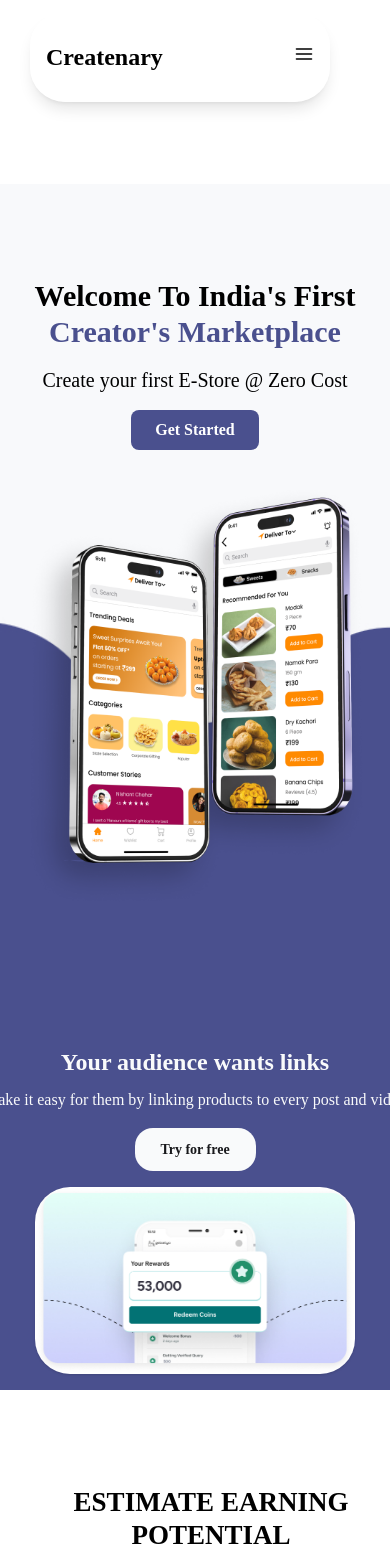
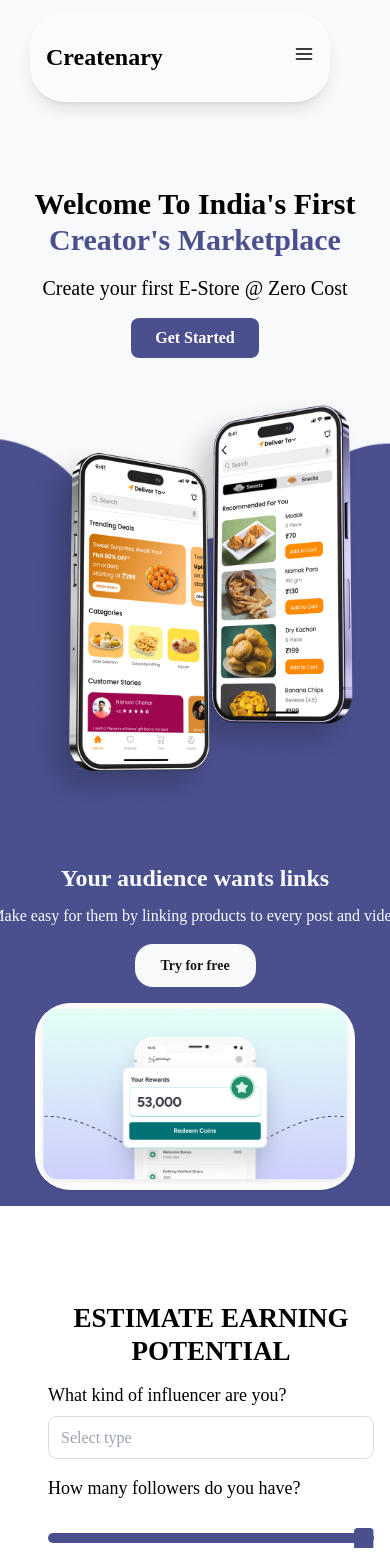
Before and after one commit to AbhiiiDev/Createnary-client, a React (Vite) app: page / in a window 390 px wide. Shown: the top 1566 px of the page. Built offline with nearby package versions, Linux system fonts and the light colour scheme; no server answers.

Commit message:
UI improvement 2

```diff
--- a/src/sections/Link.jsx
+++ b/src/sections/Link.jsx
@@ -1,56 +1,28 @@
-import React,{useState} from "react";
+import React from 'react';
+import { MdOutlineArrowBackIos } from 'react-icons/md';
 
-import { MdOutlineArrowBackIos } from "react-icons/md";
-
-
-
-
-
-const Link = () => {
-
-
-
-  const [currentIndex, setCurrentIndex] = useState(0);
-  const slides = [
-    {
-      id: 1,
-      text: "Your audience wants links",
-      subText: "Make it easy for them by linking products to every post and video",
-      image: "/path/to/your/image.png",
-    },
-    // Add more slides if needed
-  ];
-
-  const nextSlide = () => {
-    setCurrentIndex((prevIndex) => (prevIndex + 1) % slides.length);
-  };
-
-  const prevSlide = () => {
-    setCurrentIndex((prevIndex) => (prevIndex - 1 + slides.length) % slides.length);
-  };
-
-
-
-
-
-
-
-
-
+const YourComponent = () => {
   return (
-    <>
     <div className="w-full h-full p-4 md:p-10 bg-[#4A508E] flex justify-center items-center mb-4">
       <MdOutlineArrowBackIos className="hidden md:block w-12 h-12 relative text-white" />
       <div className="flex-grow flex-shrink-0 flex flex-col justify-center items-center gap-4 md:gap-[50px]">
         <div className="flex flex-col justify-center items-center gap-4 md:gap-[50px] w-full md:h-[540px]">
           <div className="flex flex-col justify-start items-center gap-2 md:gap-[15px] text-center">
-                <div className="text-gray-50 text-[24px] md:text-[40px] font-bold font-['Urbanist']">Your audience wants links</div>
-                <div className="text-gray-50 text-[16px] md:text-lg font-medium font-['Urbanist']">Make it easy for them by linking products to every post and video</div>
+            <div className="text-gray-50 text-[24px] md:text-[40px] font-bold font-['Urbanist']">
+              Your audience wants links
+            </div>
+            <div className="text-gray-50 text-[16px] md:text-lg font-medium font-['Urbanist'] break-words">
+              Make easy for them by linking products to every post and video
+            </div>
           </div>
           <div className="md:hidden w-[121px] h-[43px] px-4 py-2 md:px-6 md:py-4 bg-gray-50 rounded-[18px] flex justify-center items-center">
             <div className="text-zinc-900 text-sm md:text-lg font-semibold font-['Urbanist']">Try for free</div>
           </div>
-            <img className="w-[320px] md:w-[720px] h-auto md:h-[405px] rounded-[35px] shadow" src="/assets/Link.png" alt="Sample" />
+          <img
+            className="w-[320px] md:w-[720px] h-auto md:h-[405px] rounded-[35px] shadow"
+            src="/assets/Link.png"
+            alt="Sample"
+          />
         </div>
         <div className="hidden px-4 py-2 md:px-6 md:py-4 bg-gray-50 rounded-[18px] md:flex justify-center items-center">
           <div className="text-zinc-900 text-sm md:text-lg font-semibold font-['Urbanist']">Try for free</div>
@@ -58,10 +30,7 @@
       </div>
       <MdOutlineArrowBackIos className="hidden md:block w-12 h-12 relative -rotate-180 text-white" />
     </div>
-
-
-    </>
   );
 };
 
-export default Link;
+export default YourComponent;
--- a/src/sections/Main.jsx
+++ b/src/sections/Main.jsx
@@ -5,9 +5,6 @@
 import MobileBackground from '/assets/MobileBackground.jpg'
 
 const Main = () => {
-
-
-
 
 
   return (
@@ -23,8 +20,8 @@
             <div className="fixed z-30 top-3 mx-auto sm:left-40 sm:right-40 left-[30px] ">
             <Navbar />
             </div>
-            <div className="mt-[184px] md:mt-0 flex flex-col md:flex-row items-center justify-center min-h-screen px-4 md:px-16 lg:px-32">
-              <div className="text-center md:text-left md:w-1/2 space-y-4">
+            <div className=" flex flex-col md:flex-row items-center justify-center min-h-screen px-4 md:px-16 lg:px-32">
+              <div className="mt-[184px] md:mt-0 text-center md:text-left md:w-1/2 space-y-4">
                 <h1 className="text-3xl md:text-5xl font-bold">
                   Welcome To India's First
                   <span className="text-[#4A508E]"> Creator's Marketplace</span>
```
Lines whose indentation alone changed are shown as unchanged.
